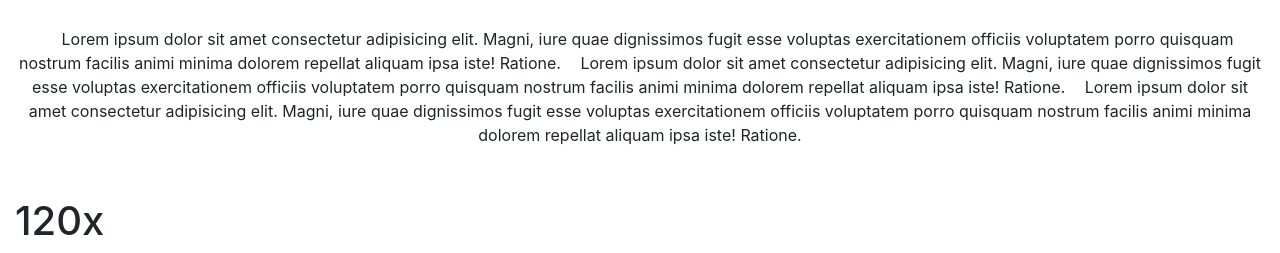
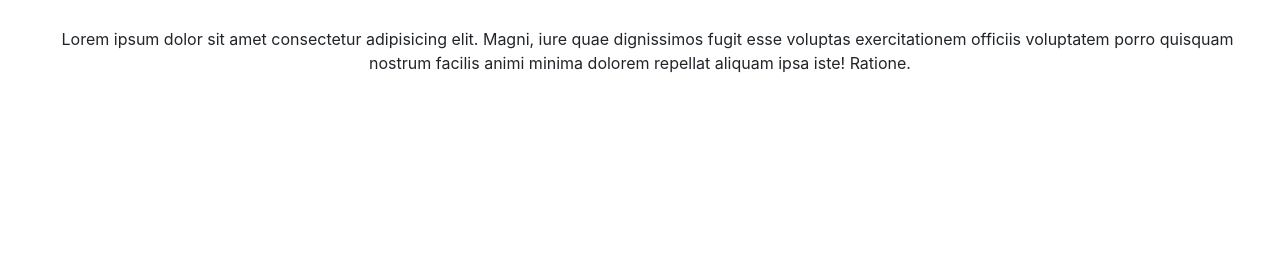
Before and after one commit to leonardopagotto/LandinPage, a plain HTML site: page index.html in a window 1280 px wide. Shown: the part 2459-2712 px from the top of the page. After the commit the page ends 2584 px from the top, so only its background shows below. Drawn offline with nearby package versions, Linux system fonts and the light colour scheme.

Commit message:
first commit

```diff
--- a/index.html
+++ b/index.html
@@ -98,20 +98,9 @@
                 <span class="Lorem">Lorem ipsum dolor sit amet consectetur adipisicing elit. Magni, iure quae
                     dignissimos fugit esse voluptas exercitationem officiis voluptatem porro quisquam nostrum facilis
                     animi minima dolorem repellat aliquam ipsa iste! Ratione.</span>
-                <span class="Lorem">Lorem ipsum dolor sit amet consectetur adipisicing elit. Magni, iure quae
-                    dignissimos fugit esse voluptas exercitationem officiis voluptatem porro quisquam nostrum facilis
-                    animi minima dolorem repellat aliquam ipsa iste! Ratione.</span>
-                <span class="Lorem">Lorem ipsum dolor sit amet consectetur adipisicing elit. Magni, iure quae
-                    dignissimos fugit esse voluptas exercitationem officiis voluptatem porro quisquam nostrum facilis
-                    animi minima dolorem repellat aliquam ipsa iste! Ratione.</span>
+
             </div>
 
-        </div>
-
-        <div>
-            <div>
-                <h1 class="aleatorio">120x</h1>
-            </div>
         </div>
 
 
```
Also changed, not shown: Imagens/Brinco.png, Imagens/Perfume.png, Imagens/Sapatilha.png, 1 other file.
